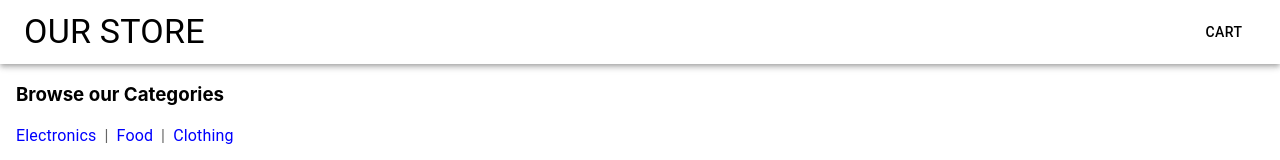
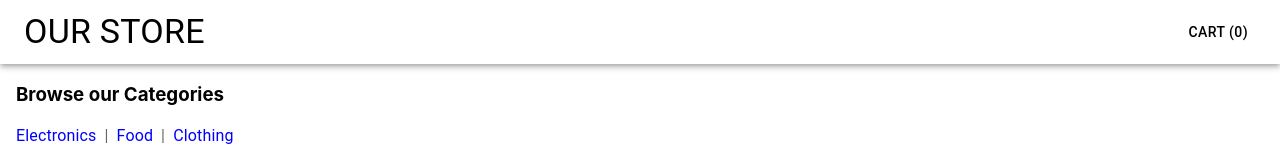
Before and after one commit to kennywlino/storefront, a React (Create React App) app: page / in a window 1280 px wide. Shown: the top 160 px of the page. Built offline with nearby package versions, Linux system fonts and the light colour scheme.

Commit message:
Wired up Add To Cart button to add items to our Cart and update the item count on the button.

```diff
--- a/src/Components/Header/Header.jsx
+++ b/src/Components/Header/Header.jsx
@@ -1,17 +1,28 @@
 import React from 'react';
+import { useState } from 'react';
+import { useDispatch, useSelector } from 'react-redux';
 import AppBar from '@mui/material/AppBar';
 import Box from '@mui/material/Box';
 import Button from '@mui/material/Button';
 import Toolbar from '@mui/material/Toolbar';
 import Typography from '@mui/material/Typography';
+import SimpleCart from '../SimpleCart/SimpleCart';
 
-const Header = () => {
+const Header = (props) => {
+
+    const dispatch = useDispatch();
+    const { cart } = useSelector(state => state);
+
+
+    const [showCart, setShowCart] = useState(false);
+
     return (
         <Box sx={{flexGrow: 1 }}>
             <AppBar position="static" sx={{ backgroundColor: 'white' }}>
                 <Toolbar>
                     <Typography variant="h4" component="div" sx={{ flexGrow: 1, textTransform: 'uppercase', color: 'black' }}>Our Store</Typography>
-                    <Button sx={{ color:'black' }}>Cart</Button>
+                    <Button sx={{ color:'black' }} onClick={() => setShowCart(!showCart)}>{`Cart (${cart.length})`}</Button>
+                    {showCart /* && <SimpleCart /> */}
                 </Toolbar>
             </AppBar>
         </Box>
--- a/src/Components/Products/Products.jsx
+++ b/src/Components/Products/Products.jsx
@@ -1,5 +1,6 @@
 import React from 'react';
 import { connect } from 'react-redux';
+import { decrementStock } from '../../store/actions';
 import { Box, Button, Card, CardActions, CardContent, Container, Typography } from '@mui/material';
 import { maxHeight } from '@mui/system';
 import Grid from '@mui/material/Unstable_Grid2';
@@ -9,7 +10,8 @@ const Products = (props) => {
 
   const {
     products,
-    activeCategory
+    activeCategory,
+    decrementStock
   } = props;
 
   return (
@@ -27,7 +29,7 @@ const Products = (props) => {
                     {product.name}
                   </Typography>
                   <CardActions>
-                    <Button size="small">Add to Cart</Button>
+                    <Button size="small" onClick={() => decrementStock(product)}>Add to Cart</Button>
                     <Button size="small">View Details</Button>
                   </CardActions>
                 </CardContent>
@@ -46,6 +48,9 @@ const mapStateToProps = ({ products, activeCategory }) => {
         activeCategory: activeCategory
     }
 }
+const mapDispatchToProps = {
+  decrementStock
+}
 
 
-export default connect(mapStateToProps)(Products);
+export default connect(mapStateToProps, mapDispatchToProps)(Products);
--- /dev/null
+++ b/src/Components/SimpleCart/SimpleCart.jsx
@@ -0,0 +1,17 @@
+import React from "react";
+import { useDispatch, useSelector } from "react-redux";
+import { decrementStock } from "../../store/actions";
+
+const SimpleCart = (props) => {
+
+  const dispatch = useDispatch();
+  const { cart } = useSelector(state => state);
+
+  return (
+    <div>
+      <h2>Cart</h2>
+    </div>
+  );
+}
+
+export default SimpleCart;
--- a/src/store/products.js
+++ b/src/store/products.js
@@ -17,6 +17,7 @@ function productsReducer(state = initialState, action) {
         initialState.filter(product => product.category === payload.name)
       )
     case 'DECREMENT_STOCK':
+      console.log('inside DECREMENT_STOCK');
       return (
         state.map(product => product.name === payload.name ?
           {
```
